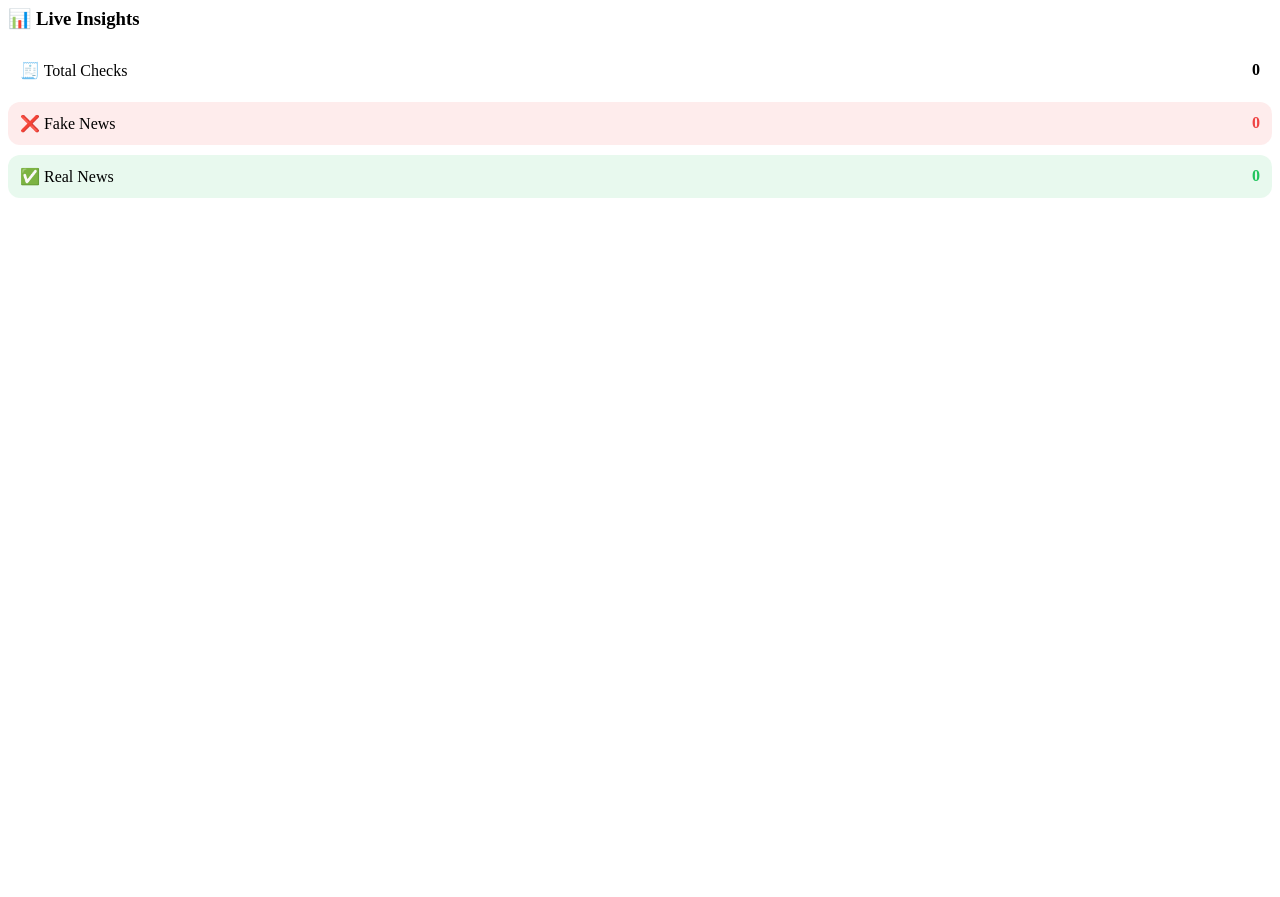
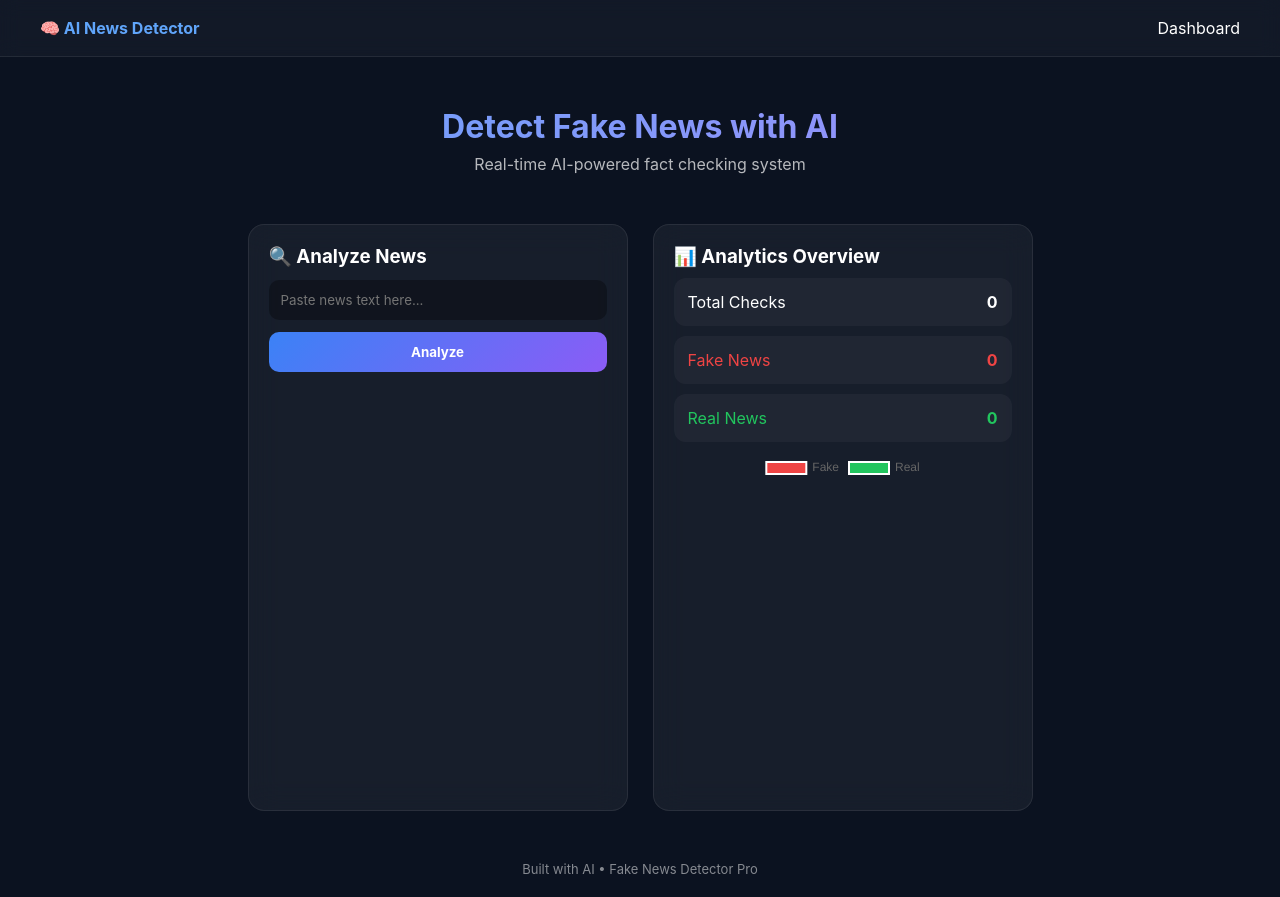
Before and after one commit to asad-449/fake-news-project, a website: page index.html in a window 1280 px wide. Before the commit the page ends 800 px from the top, so only its background shows below. Drawn offline with nearby package versions, Linux system fonts and the light colour scheme.

Commit message:
Add files via upload

```diff
--- a/index.html
+++ b/index.html
@@ -1,27 +1,190 @@
-<div class="card">
-  <h3>📊 Live Insights</h3>
+<!DOCTYPE html>
+<html>
+<head>
+  <title>AI Fake News Detector</title>
 
-  <div style="display:grid; gap:10px; margin-top:15px;">
+  <script src="https://cdn.jsdelivr.net/npm/chart.js"></script>
 
-    <div style="display:flex; justify-content:space-between; padding:12px; border-radius:12px; background:rgba(255,255,255,0.05);">
-      <span>🧾 Total Checks</span>
+  <style>
+    * {
+      margin: 0;
+      padding: 0;
+      box-sizing: border-box;
+      font-family: -apple-system, BlinkMacSystemFont, "Segoe UI";
+    }
+
+    body {
+      background: #0b1220;
+      color: white;
+    }
+
+    /* NAV */
+    .navbar {
+      display: flex;
+      justify-content: space-between;
+      padding: 18px 40px;
+      background: rgba(255,255,255,0.03);
+      border-bottom: 1px solid rgba(255,255,255,0.08);
+      position: sticky;
+      top: 0;
+      backdrop-filter: blur(10px);
+    }
+
+    .logo {
+      font-weight: 700;
+      color: #60a5fa;
+    }
+
+    /* HERO */
+    .hero {
+      text-align: center;
+      padding: 50px 20px 20px;
+    }
+
+    .hero h1 {
+      font-size: 32px;
+      background: linear-gradient(90deg, #60a5fa, #a78bfa);
+      -webkit-background-clip: text;
+      -webkit-text-fill-color: transparent;
+    }
+
+    .hero p {
+      margin-top: 8px;
+      opacity: 0.7;
+    }
+
+    /* MAIN */
+    .section {
+      display: flex;
+      justify-content: center;
+      gap: 25px;
+      padding: 30px;
+      flex-wrap: wrap;
+    }
+
+    .card {
+      background: rgba(255,255,255,0.05);
+      border: 1px solid rgba(255,255,255,0.08);
+      border-radius: 16px;
+      padding: 20px;
+      width: 380px;
+      backdrop-filter: blur(15px);
+    }
+
+    input {
+      width: 100%;
+      padding: 12px;
+      border-radius: 10px;
+      border: none;
+      margin-top: 12px;
+      outline: none;
+      background: rgba(0,0,0,0.3);
+      color: white;
+    }
+
+    button {
+      margin-top: 12px;
+      padding: 12px;
+      width: 100%;
+      border: none;
+      border-radius: 10px;
+      background: linear-gradient(135deg, #3b82f6, #8b5cf6);
+      color: white;
+      font-weight: bold;
+      cursor: pointer;
+    }
+
+    button:hover {
+      transform: scale(1.02);
+    }
+
+    #result {
+      margin-top: 15px;
+      line-height: 1.5;
+    }
+
+    /* DASHBOARD */
+    .stat {
+      padding: 14px;
+      margin: 10px 0;
+      border-radius: 12px;
+      display: flex;
+      justify-content: space-between;
+      background: rgba(255,255,255,0.04);
+    }
+
+    .fake { color: #ef4444; }
+    .real { color: #22c55e; }
+
+    /* FOOTER */
+    .footer {
+      text-align: center;
+      padding: 20px;
+      opacity: 0.5;
+      font-size: 13px;
+    }
+
+  </style>
+</head>
+
+<body>
+
+<!-- NAVBAR -->
+<div class="navbar">
+  <div class="logo">🧠 AI News Detector</div>
+  <div>Dashboard</div>
+</div>
+
+<!-- HERO -->
+<div class="hero">
+  <h1>Detect Fake News with AI</h1>
+  <p>Real-time AI-powered fact checking system</p>
+</div>
+
+<!-- MAIN -->
+<div class="section">
+
+  <!-- INPUT -->
+  <div class="card">
+    <h3>🔍 Analyze News</h3>
+
+    <input type="text" id="newsInput" placeholder="Paste news text here...">
+
+    <button onclick="checkNews()">Analyze</button>
+
+    <div id="result"></div>
+  </div>
+
+  <!-- DASHBOARD -->
+  <div class="card">
+    <h3>📊 Analytics Overview</h3>
+
+    <div class="stat">
+      <span>Total Checks</span>
       <b id="total">0</b>
     </div>
 
-    <div style="display:flex; justify-content:space-between; padding:12px; border-radius:12px; background:rgba(239,68,68,0.1);">
-      <span>❌ Fake News</span>
-      <b id="fake" style="color:#ef4444;">0</b>
+    <div class="stat fake">
+      <span>Fake News</span>
+      <b id="fake">0</b>
     </div>
 
-    <div style="display:flex; justify-content:space-between; padding:12px; border-radius:12px; background:rgba(34,197,94,0.1);">
-      <span>✅ Real News</span>
-      <b id="real" style="color:#22c55e;">0</b>
+    <div class="stat real">
+      <span>Real News</span>
+      <b id="real">0</b>
     </div>
 
-  </div>
-
-  <div style="margin-top:20px;">
     <canvas id="myChart"></canvas>
   </div>
 
 </div>
+
+<!-- FOOTER -->
+<div class="footer">
+  Built with AI • Fake News Detector Pro
+</div>
+
+<script src="script.js"></script>
+
+</body>
+</html>
```
